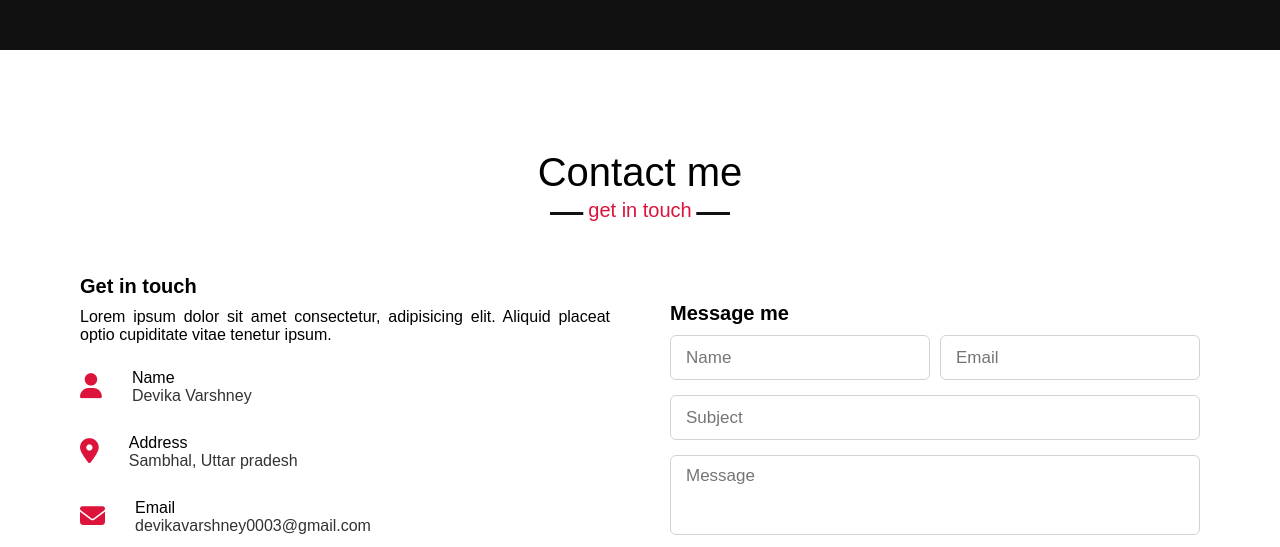
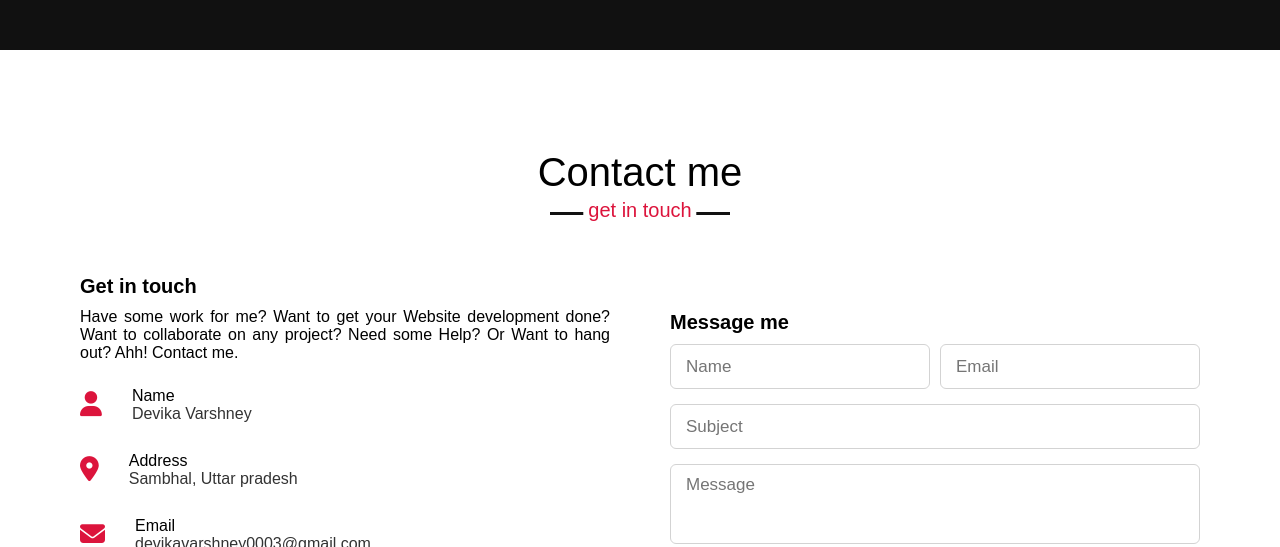
Before and after one commit to devikavarshney/Notes-Webpage, a plain HTML site: page index.html in a window 1280 px wide. Shown: the part 3397-3944 px from the top of the page. Drawn offline with nearby package versions, Linux system fonts and the light colour scheme; a web font is replaced by a local one.

Commit message:
updated contact section

```diff
--- a/index.html
+++ b/index.html
@@ -271,8 +271,7 @@
           <div class="column left">
             <div class="text">Get in touch</div>
             <p>
-              Lorem ipsum dolor sit amet consectetur, adipisicing elit. Aliquid
-              placeat optio cupiditate vitae tenetur ipsum.
+              Have some work for me? Want to get your Website development done? Want to collaborate on any project? Need some Help? Or Want to hang out? Ahh! Contact me.
             </p>
             <div class="icons">
               <div class="row">
```
